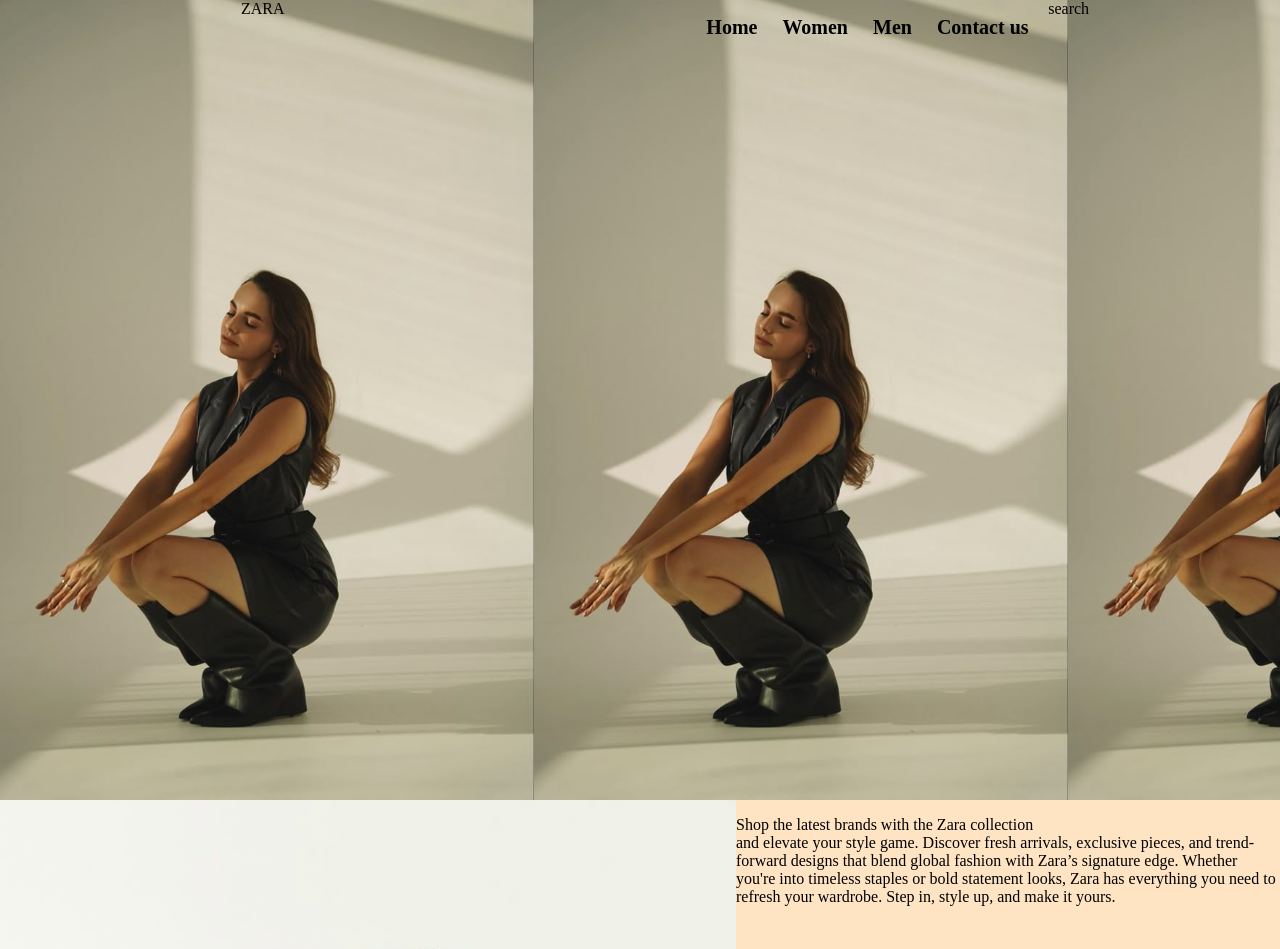
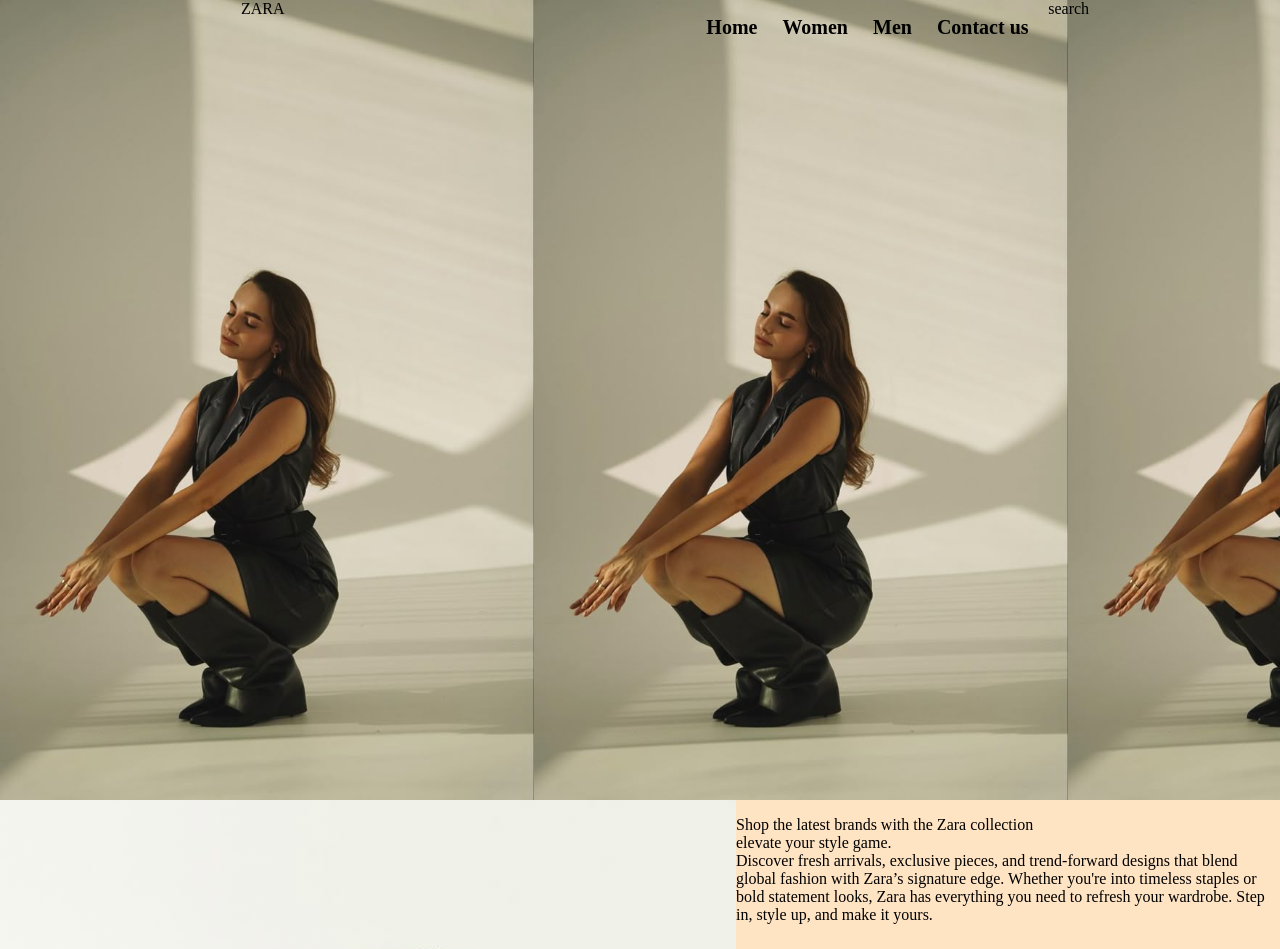
Before and after one commit to tinatarabay/zara, a plain HTML site: page index.html in a window 1280 px wide. Shown: the top 949 px of the page. Drawn offline with Linux system fonts and the light colour scheme.

Commit message:
adding html

```diff
--- a/index.html
+++ b/index.html
@@ -24,12 +24,15 @@
         <img src="images\zara4.jpg" alt="">
     </div>
     <div class="container2">
-<p>Shop the latest brands with the Zara collection <br> and elevate your style game.
+<p>Shop the latest brands with the Zara collection <br>elevate your style game.<br>
 Discover fresh arrivals, exclusive pieces, and trend-forward designs that blend global fashion with Zara’s signature edge. Whether you're into timeless staples or bold statement looks,
 Zara has everything you need to refresh your wardrobe. Step in, style up, and make it yours.</p>
     </div>
  </section>
 
+<section >
 
+
+</section>
 </body>
 </html>
```
